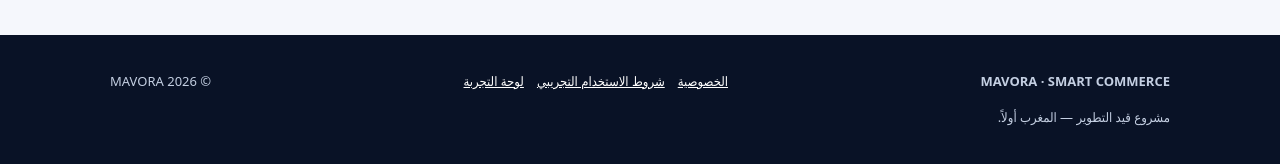
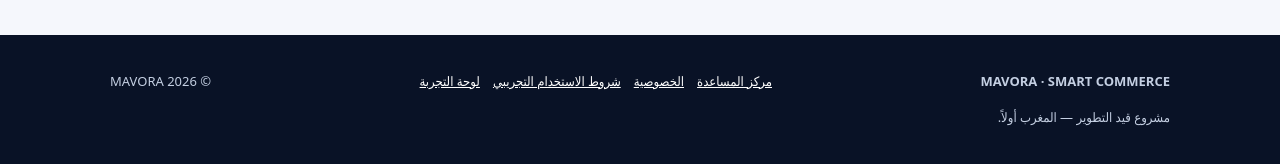
Before and after one commit to sinonsilmasilm/mavora-platform, a plain HTML site: page index.html in a window 1280 px wide. Shown: the part 3866-4030 px from the top of the page. Drawn offline with Linux system fonts and the light colour scheme.

Commit message:
Link help center from MAVORA marketing page

```diff
--- a/index.html
+++ b/index.html
@@ -27,4 +27,4 @@
 <details><summary>كيف سأدفع الاشتراك؟</summary><p>لم يتم تفعيل الدفع بعد. الخطة هي بوابة محلية للمغرب بعد قبول التاجر، وPaddle للأسواق الدولية بعد التحقق من أهلية حساب البائع. لن نطلب منك إدخال بطاقة أو دفع أي مبلغ قبل إعلان الإطلاق الرسمي.</p></details>
 </div></div></section>
 <section class="section"><div class="wrap"><div class="cta"><h2>هل تدير متجراً للإلكترونيات؟</h2><p>جرّب النموذج الحالي، وساعدنا على اختبار سير العمل قبل الإطلاق التجاري.</p><a class="btn alt" href="./app.html">فتح النسخة التجريبية</a></div></div></section>
-<footer class="foot"><div class="wrap footrow"><div><b>MAVORA · SMART COMMERCE</b><p>مشروع قيد التطوير — المغرب أولاً.</p></div><div><a href="./privacy.html">الخصوصية</a>　<a href="./terms.html">شروط الاستخدام التجريبي</a>　<a href="./app.html">لوحة التجربة</a></div><div>© <span id="year"></span> MAVORA</div></div></footer><script>document.getElementById('year').textContent=new Date().getFullYear()</script></body></html>
+<footer class="foot"><div class="wrap footrow"><div><b>MAVORA · SMART COMMERCE</b><p>مشروع قيد التطوير — المغرب أولاً.</p></div><div><a href="./help.html">مركز المساعدة</a>　<a href="./privacy.html">الخصوصية</a>　<a href="./terms.html">شروط الاستخدام التجريبي</a>　<a href="./app.html">لوحة التجربة</a></div><div>© <span id="year"></span> MAVORA</div></div></footer><script>document.getElementById('year').textContent=new Date().getFullYear()</script></body></html>
```
